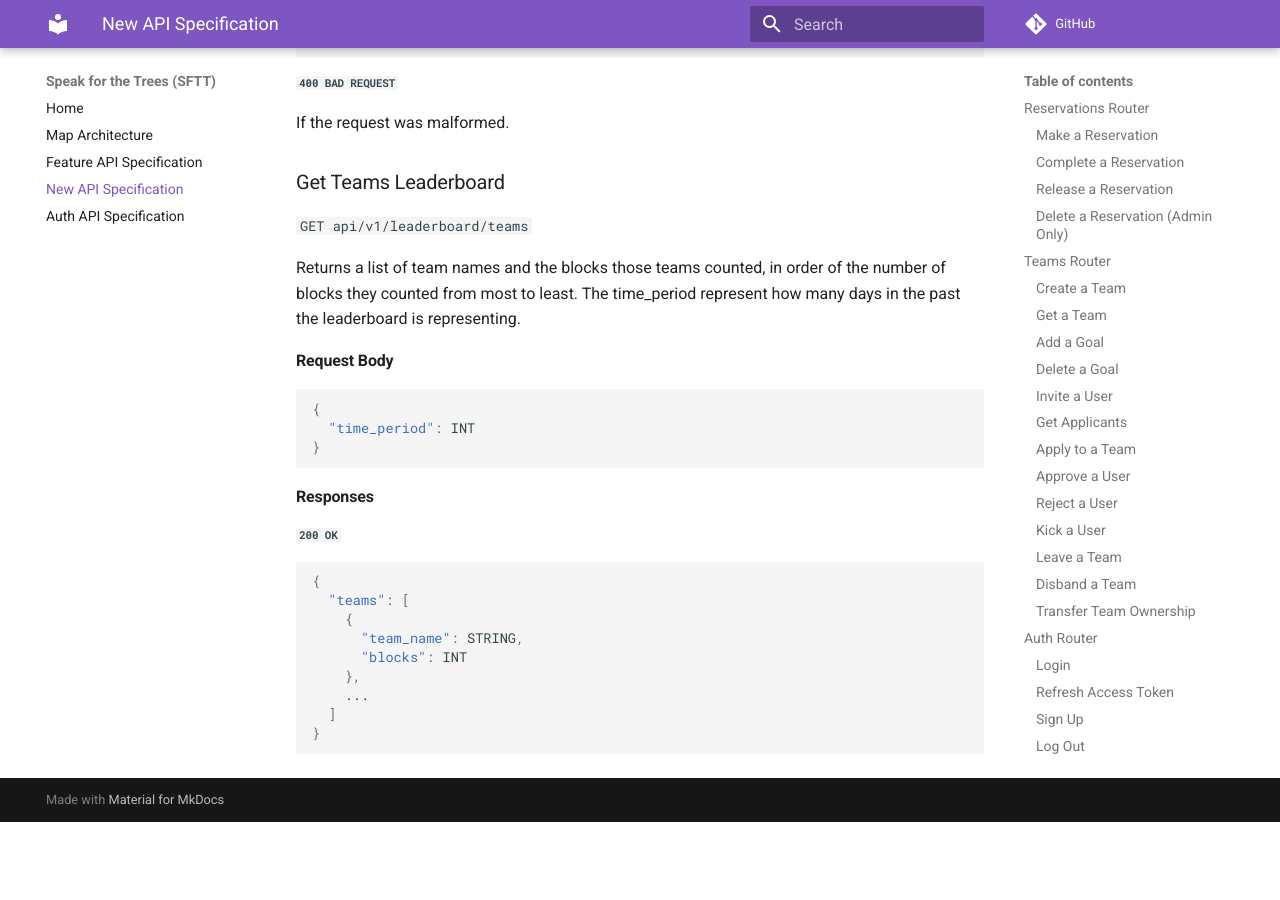
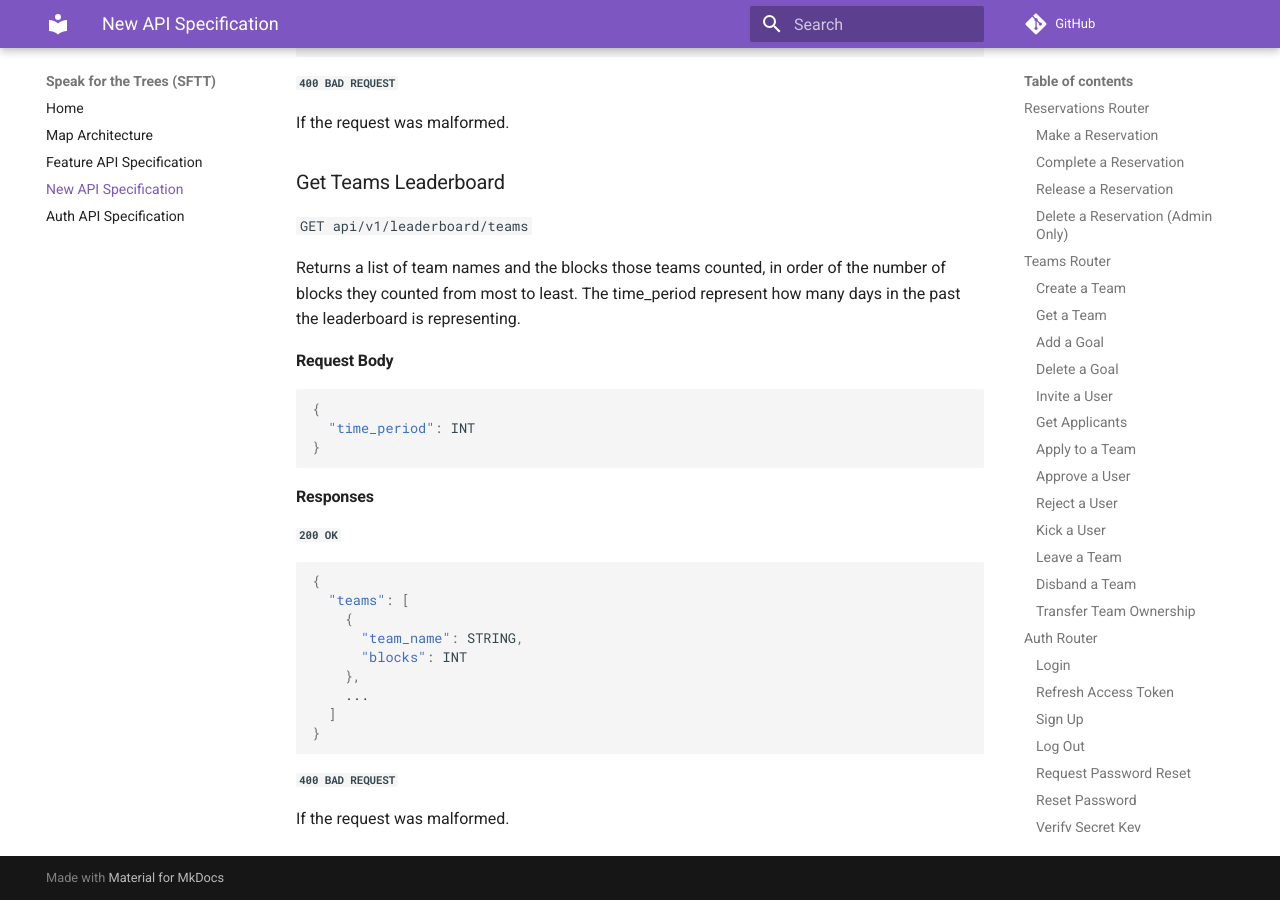
Before and after one commit to Code-4-Community/c4c-dev-docs, an MkDocs documentation site: the page built from docs/sftt/sftt-api-spec-new.md, in a window 1280 px wide and 900 px high, scrolled down 22923 px. Built offline with MkDocs 1.6.1 and Material for MkDocs 9.7.7, drawn with Linux system fonts in a browser that asks for light colours; comment, search, counter and statistics services are not loaded; before the commit the page ends 23745 px from its top, so only the background shows below that.

Commit message:
Forgot bad request response for team leaderboard route

````diff
--- a/docs/sftt/sftt-api-spec-new.md
+++ b/docs/sftt/sftt-api-spec-new.md
@@ -1034,3 +1034,7 @@
   ]
 }
 ```
+
+##### `400 BAD REQUEST`
+
+If the request was malformed.
````
